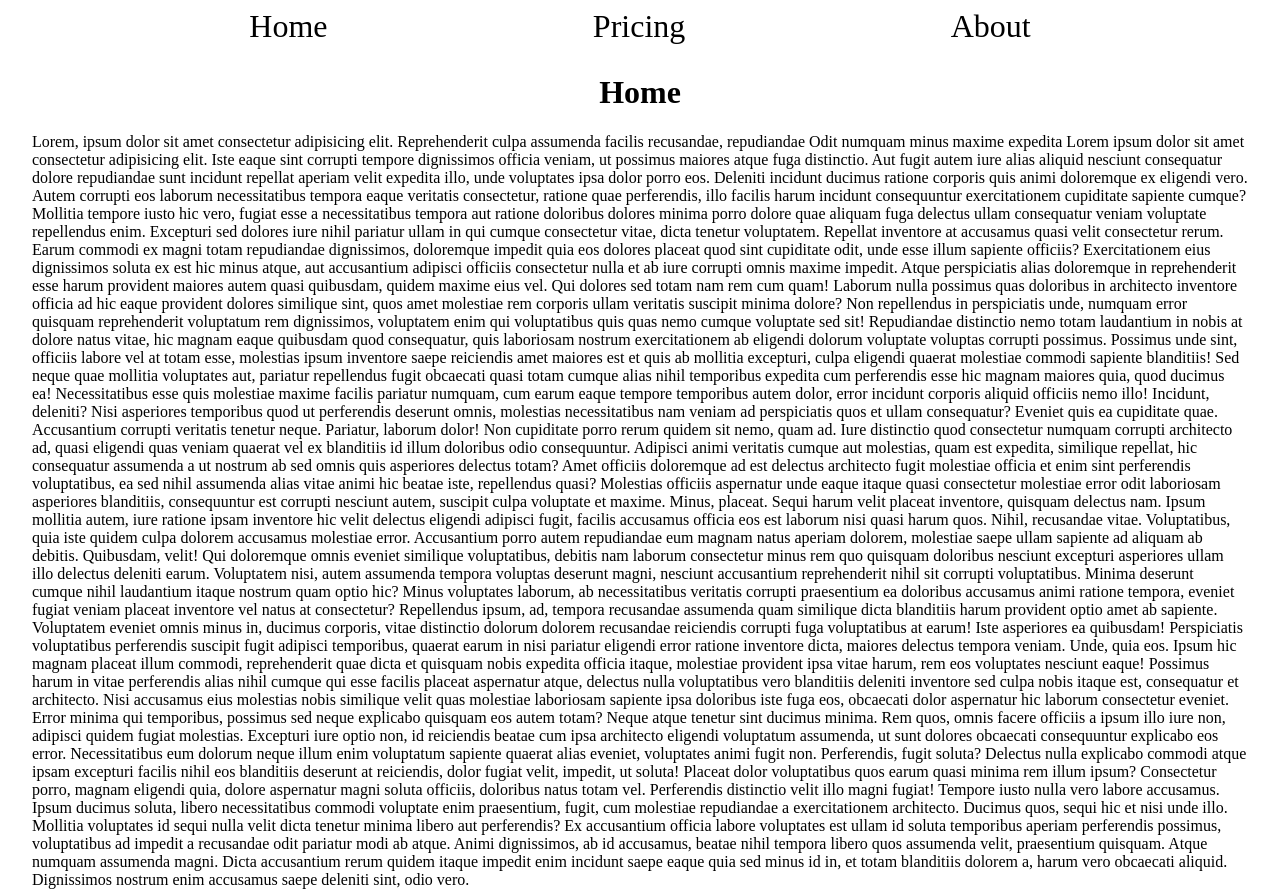
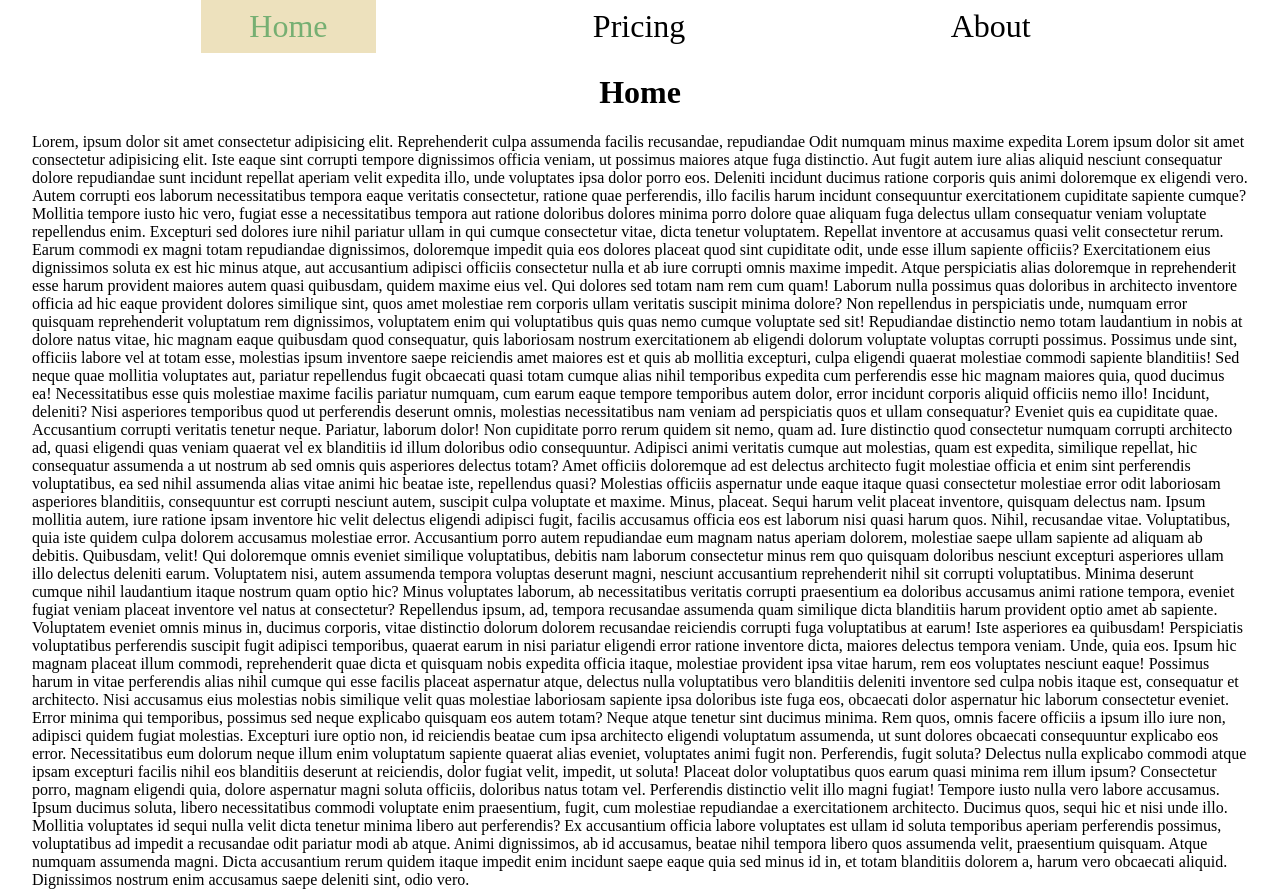
Before and after one commit to soyaibur/tab, a plain HTML site: page index.html in a window 1280 px wide. Both pictures are taken after a click on the item "Home". Drawn offline with Linux system fonts and the light colour scheme.

Commit message:
completed js and End project

```diff
--- a/index.html
+++ b/index.html
@@ -11,9 +11,9 @@
 <body>
     <div class="container">
         <ul>
-            <li data-tab-target="#home">Home</li>
-            <li data-tab-target="#pricing">Pricing</li>
-            <li data-tab-target="#about">About</li>
+            <li data-tab-target="#home" class="tab active">Home</li>
+            <li data-tab-target="#pricing" class="tab ">Pricing</li>
+            <li data-tab-target="#about" class="tab ">About</li>
         </ul>
 
         <div class="tab-content">
--- a/logic.js
+++ b/logic.js
@@ -4,11 +4,16 @@ const tabContents = document.querySelectorAll(".jakala");
 tabs.forEach(function tab(tab){
     tab.addEventListener('click',()=>{
         const target = document.querySelector(tab.dataset.tabTarget);
+
         tabContents.forEach(tabContent=>{
             tabContent.classList.remove('active');
         });
+
+        tabs.forEach(tab=>{
+            tab.classList.remove('active');
+        })
+
+        tab.classList.add('active');
         target.classList.add('active');
-        console.log(target.classList);
-
     });
 });
--- a/style.css
+++ b/style.css
@@ -17,8 +17,13 @@ li{
     margin:0;
     padding: .5rem 3rem;
     transition: background-color 1s ease-in-out;
+    cursor:pointer;
 }
 li:hover{
+    background-color:rgba(230, 212, 161, 0.7);
+    color:rgb(118, 175, 114);
+}
+.tab.active{
     background-color:rgba(230, 212, 161, 0.7);
     color:rgb(118, 175, 114);
 }
```
